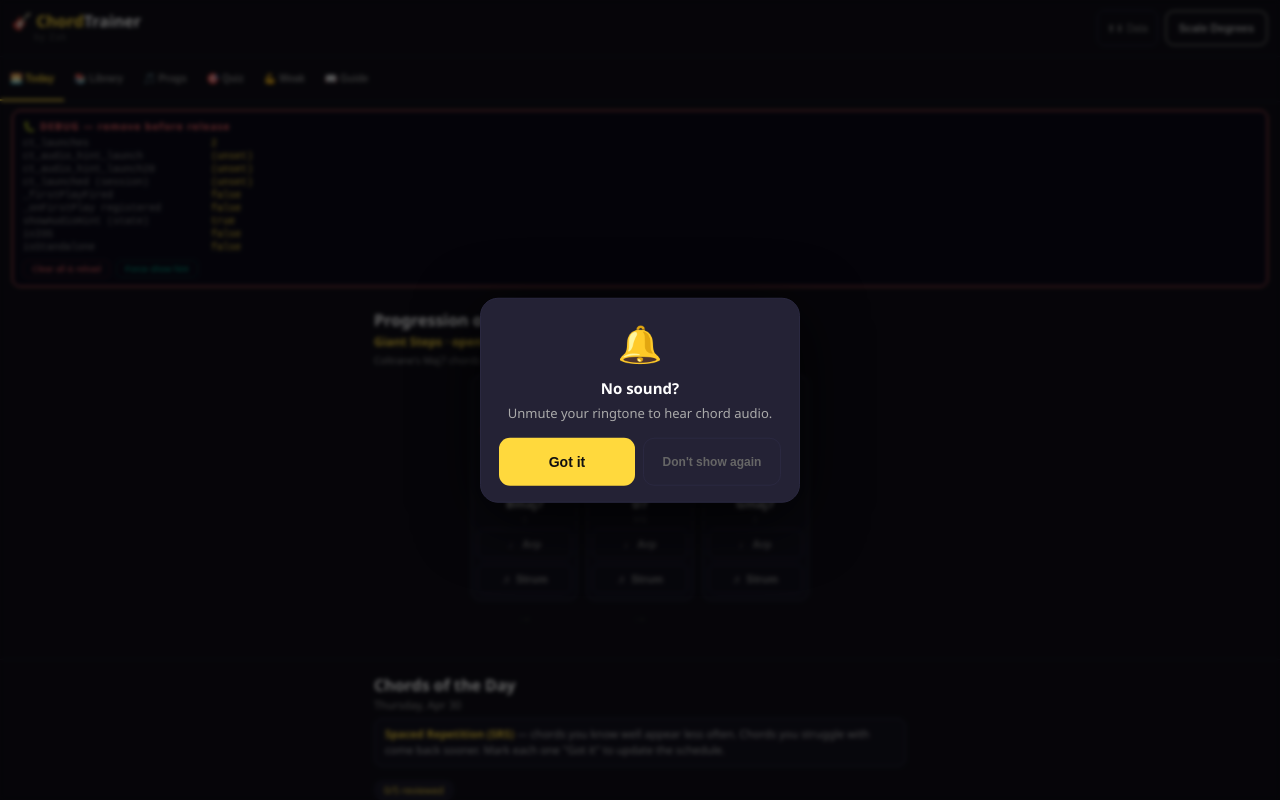
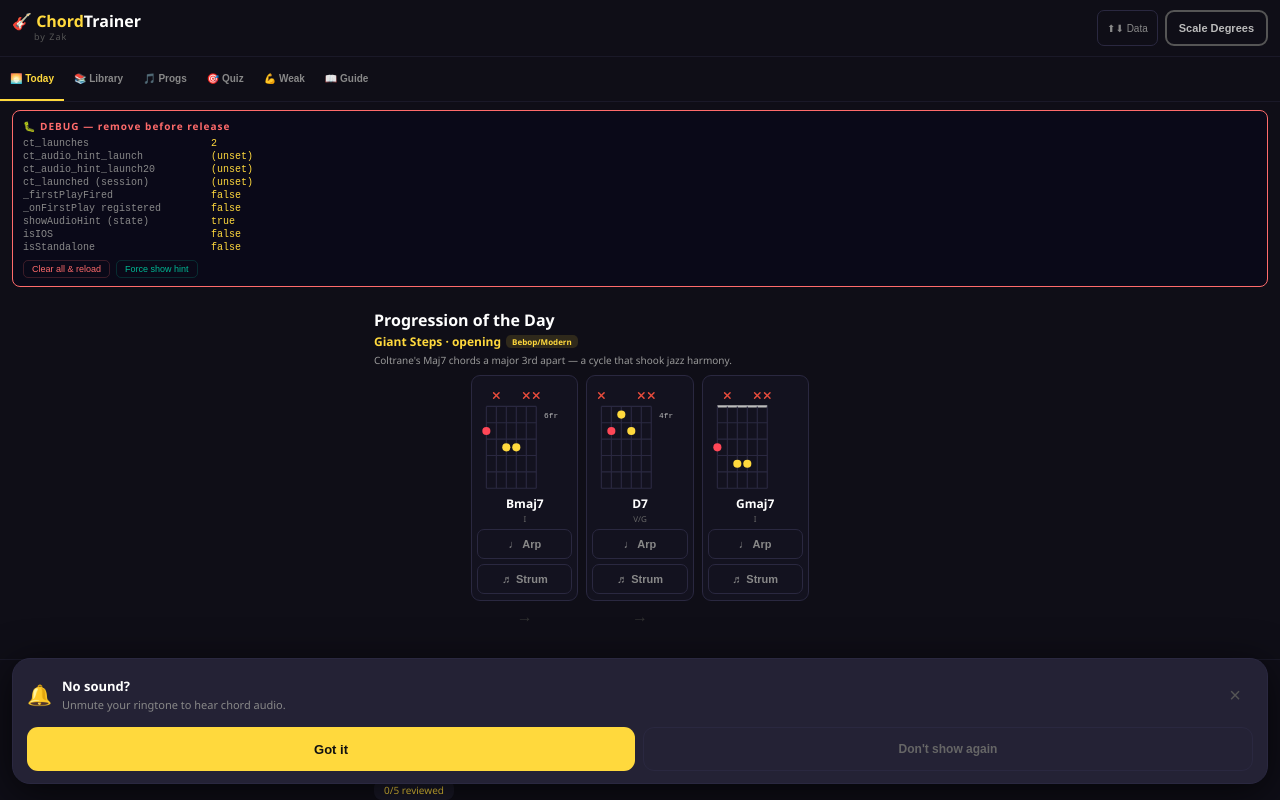
Before and after one commit to SyncopatedSyntax/Chord-Trainer, a React (Vite) app: page / in a window 1280 px wide. Both pictures are taken after a click on the button "Force show hint". Built offline with nearby package versions, Linux system fonts and the light colour scheme.

Commit message:
Update App.jsx

```diff
--- a/App.jsx
+++ b/App.jsx
@@ -1947,43 +1947,44 @@ const ChordsOfDay=memo(function ChordsOfDay({srsData,showDeg,setShowDeg,onMarkRe
 // Shown at the top of the Today tab content area — same approach as ChordDetail.
 function AudioHintPanel({onDismiss10,onDismiss20}){
   return(
-    <>
-      {/* Backdrop */}
-      <div onClick={onDismiss10} style={{position:'fixed',inset:0,background:'rgba(0,0,0,0.6)',zIndex:9000,backdropFilter:'blur(2px)',WebkitBackdropFilter:'blur(2px)'}}/>
-      {/* Centered card */}
     <div style={{
       position:'fixed',
-        top:'50%',left:'50%',
-        transform:'translate(-50%,-50%)',
-        zIndex:9001,
-        width:'min(320px, calc(100vw - 48px))',
+      bottom:'max(16px,env(safe-area-inset-bottom))',
+      left:'12px',right:'12px',
+      zIndex:9998,
       background:'#242235',
       borderRadius:'18px',
       border:'1px solid #2a2840',
-        boxShadow:'0 16px 64px #000000cc',
-        padding:'20px 18px 16px',
+      boxShadow:'0 8px 40px #000000aa',
+      padding:'14px 14px 12px',
     }}>
-        <div style={{textAlign:'center',marginBottom:'14px'}}>
-          <div style={{fontSize:'36px',marginBottom:'10px'}}>🔔</div>
-          <div style={{fontSize:'15px',fontWeight:800,color:'#fff',marginBottom:'6px'}}>No sound?</div>
-          <div style={{fontSize:'13px',color:'#aaa',lineHeight:'1.5'}}>Unmute your ringtone to hear chord audio.</div>
+      <div style={{display:'flex',alignItems:'center',gap:'10px',marginBottom:'10px'}}>
+        <div style={{fontSize:'20px',lineHeight:1,flexShrink:0}}>🔔</div>
+        <div style={{flex:1,minWidth:0}}>
+          <div style={{fontSize:'13px',fontWeight:800,color:'#fff',marginBottom:'2px'}}>No sound?</div>
+          <div style={{fontSize:'11px',color:'#888',lineHeight:'1.4'}}>Unmute your ringtone to hear chord audio.</div>
+        </div>
+        <button onClick={onDismiss10}
+          style={{background:'transparent',border:'none',color:'#555',fontSize:'20px',cursor:'pointer',
+            padding:'0 4px',lineHeight:1,minWidth:'36px',minHeight:'44px',flexShrink:0,
+            display:'flex',alignItems:'center',justifyContent:'center',
+            touchAction:'manipulation',WebkitTapHighlightColor:'transparent'}}>×</button>
       </div>
       <div style={{display:'flex',gap:'8px'}}>
         <button onClick={onDismiss10}
-            style={{flex:1,background:'#ffd93d',color:'#111',border:'none',padding:'12px',
-              borderRadius:'11px',fontSize:'14px',fontWeight:800,cursor:'pointer',minHeight:'48px',
+          style={{flex:1,background:'#ffd93d',color:'#111',border:'none',padding:'10px',
+            borderRadius:'11px',fontSize:'13px',fontWeight:800,cursor:'pointer',minHeight:'44px',
             touchAction:'manipulation',WebkitTapHighlightColor:'transparent'}}>
           Got it
         </button>
         <button onClick={onDismiss20}
           style={{flex:1,background:'transparent',color:'#666',border:'1px solid #2a2840',
-              padding:'12px',borderRadius:'11px',fontSize:'12px',fontWeight:600,cursor:'pointer',minHeight:'48px',
+            padding:'10px',borderRadius:'11px',fontSize:'12px',fontWeight:600,cursor:'pointer',minHeight:'44px',
             touchAction:'manipulation',WebkitTapHighlightColor:'transparent'}}>
           Don't show again
         </button>
       </div>
     </div>
-    </>
   );
 }
 
@@ -2059,12 +2060,14 @@ function BannerStack(){
 
   const sheetStyle={
     position:'fixed',
-    left:0,right:0,
+    bottom:'max(16px,env(safe-area-inset-bottom))',
+    left:'12px',right:'12px',
     zIndex:9999,
-    background:'#1a1928',
-    borderTop:'1px solid #2a2840',
-    boxShadow:'0 -4px 24px #000000aa',
-    padding:'12px 16px',
+    background:'#242235',
+    borderRadius:'18px',
+    border:'1px solid #2a2840',
+    boxShadow:'0 8px 40px #000000aa',
+    padding:'14px 14px 12px',
   };
   const btnClose={
     background:'transparent',border:'none',color:'#555',fontSize:'22px',
@@ -2073,15 +2076,12 @@ function BannerStack(){
     minWidth:'36px',minHeight:'44px',
     display:'flex',alignItems:'center',justifyContent:'center',
   };
-  const installH=isIOS?72:102;
-  const audioBottom=showInstall?installH:0;
-
   return(
     <>
 
       {/* Install sheet — always at bottom:0 */}
       {showInstall&&(
-        <div style={{...sheetStyle,bottom:0,paddingBottom:'max(12px,env(safe-area-inset-bottom))'}}>
+        <div style={{...sheetStyle}}>
           <div style={{display:'flex',alignItems:'center',gap:'10px',marginBottom:!isIOS?'10px':'0'}}>
             <div style={{fontSize:'22px',lineHeight:1,flexShrink:0}}>🎸</div>
             <div style={{flex:1,minWidth:0}}>
@@ -2555,6 +2555,12 @@ export default function App(){
         );
       })()}
       {/* ── END DEBUG PANEL ── */}
+        {tab==='daily'&&<ChordsOfDay srsData={srs} showDeg={showDeg} setShowDeg={setShowDeg} onMarkReviewed={onMarkReviewed} mastered={mastered} onToggleMastered={onToggleMastered}/>}
+        {tab==='library'&&<Library showDeg={showDeg} setShowDeg={setShowDeg} mastered={mastered} onToggleMastered={onToggleMastered}/>}
+        {tab==='progs'&&<ProgressionsTab showDeg={showDeg}/>}
+        {tab==='quiz'&&<QuizTab showDeg={showDeg} onChordQuizDone={onChordQuizDone} onDegDone={onDegDone}/>}
+        {tab==='weak'&&<WeakTab history={hist} degHist={degHist} srs={srs} showDeg={showDeg} onComplete={onChordQuizDone}/>}
+        {tab==='help'&&<HelpTab/>}
       {showAudioHint&&(
           <AudioHintPanel
             onDismiss10={()=>{
@@ -2567,12 +2573,6 @@ export default function App(){
             }}
           />
         )}
-        {tab==='daily'&&<ChordsOfDay srsData={srs} showDeg={showDeg} setShowDeg={setShowDeg} onMarkReviewed={onMarkReviewed} mastered={mastered} onToggleMastered={onToggleMastered}/>}
-        {tab==='library'&&<Library showDeg={showDeg} setShowDeg={setShowDeg} mastered={mastered} onToggleMastered={onToggleMastered}/>}
-        {tab==='progs'&&<ProgressionsTab showDeg={showDeg}/>}
-        {tab==='quiz'&&<QuizTab showDeg={showDeg} onChordQuizDone={onChordQuizDone} onDegDone={onDegDone}/>}
-        {tab==='weak'&&<WeakTab history={hist} degHist={degHist} srs={srs} showDeg={showDeg} onComplete={onChordQuizDone}/>}
-        {tab==='help'&&<HelpTab/>}
         </div>
       </div>
       <BannerStack/>
```
Lines whose indentation alone changed are shown as unchanged.
